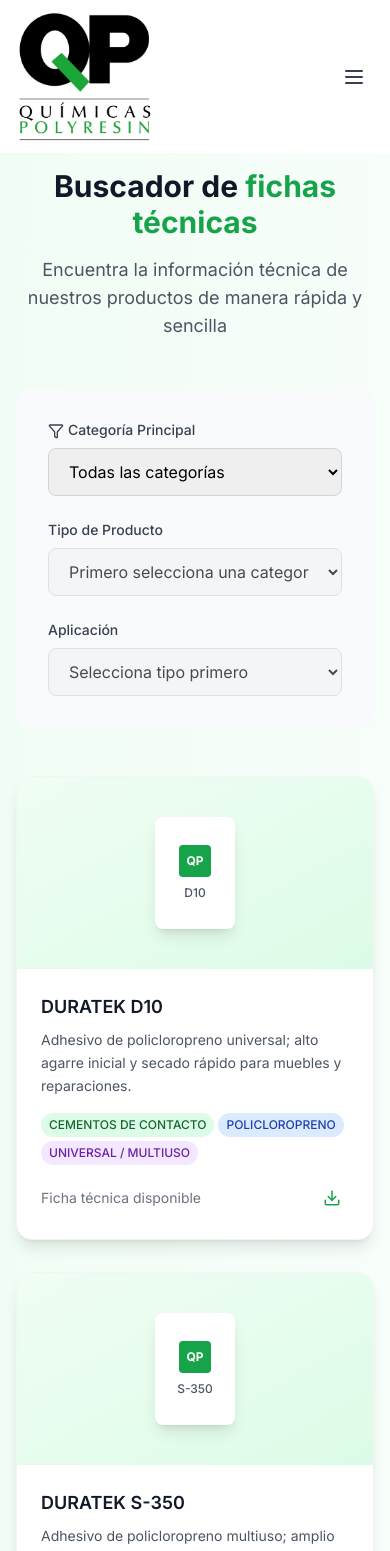
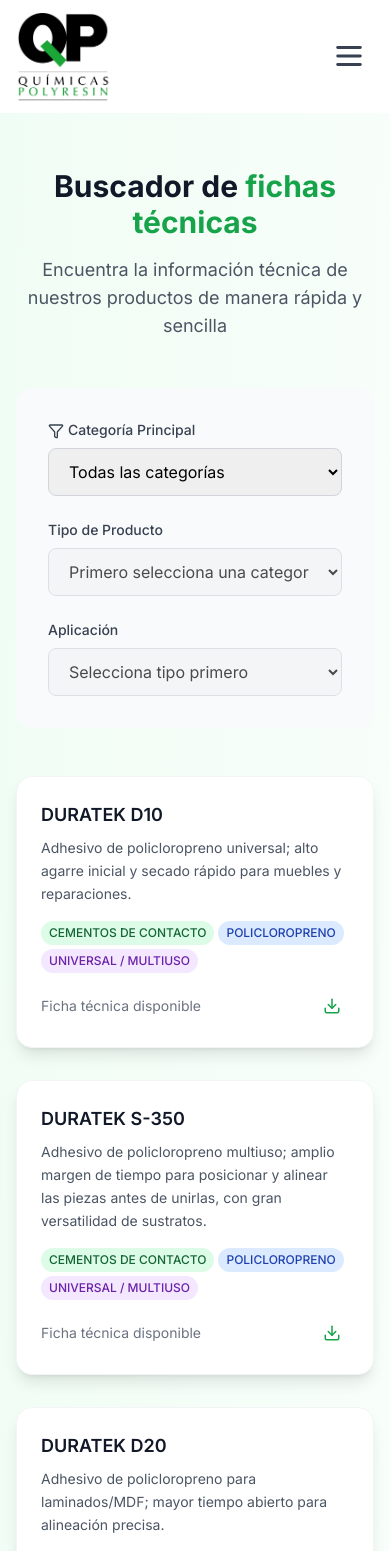
Before and after one commit to Haessler16/polyresin, a Next.js app: page /productos in a window 390 px wide. Shown: the top 1551 px of the page. Built offline with nearby package versions, Linux system fonts and the light colour scheme.

Commit message:
Update Hero, Navbar, and TechnicalDataFinder components for improved responsiveness and layout consistency

```diff
--- a/src/components/Hero.tsx
+++ b/src/components/Hero.tsx
@@ -5,7 +5,7 @@
 export default function Hero() {
   return (
     <section className='pt-24 bg-gradient-to-br from-green-50 to-white'>
-      <div className='max-w-7xl mx-auto px-4 sm:px-6 lg:px-8 py-12 lg:py-16'>
+      <div className='max-w-7xl mx-auto px-4 sm:px-6 lg:px-8 py-12 md:py-14 lg:py-16'>
         <div className='grid lg:grid-cols-2 gap-12 items-center'>
           {/* Content */}
           <motion.div
@@ -26,7 +26,7 @@
                 initial={{ opacity: 0, y: 20 }}
                 animate={{ opacity: 1, y: 0 }}
                 transition={{ delay: 0.4, duration: 0.6 }}
-                className='mt-6 text-lg text-gray-600 leading-relaxed'>
+                className='mt-6 text-sm md:text-lg text-gray-600 leading-relaxed'>
                 Desde <b>1975</b>, en{' '}
                 <span className='text-qp-green font-bold'>
                   {' '}
@@ -45,7 +45,7 @@
                 initial={{ opacity: 0, y: 20 }}
                 animate={{ opacity: 1, y: 0 }}
                 transition={{ delay: 0.5, duration: 0.6 }}
-                className='mt-4 text-lg text-gray-600 leading-relaxed'>
+                className='mt-4 text-sm md:text-lg text-gray-600 leading-relaxed'>
                 Contamos con ingeniería de formulación y sistemas de control de
                 calidad respaldados por normas específicas nacionales e
                 internacionales.
@@ -55,7 +55,7 @@
                 initial={{ opacity: 0, y: 20 }}
                 animate={{ opacity: 1, y: 0 }}
                 transition={{ delay: 0.6, duration: 0.6 }}
-                className='mt-4 text-lg text-gray-600 leading-relaxed'>
+                className='mt-4 text-sm md:text-lg text-gray-600 leading-relaxed'>
                 <strong className='text-qp-green '>Nuestra Misión</strong> es{' '}
                 <b>
                   fabricar y suministrar soluciones químicas confiables que
--- a/src/components/Navbar.tsx
+++ b/src/components/Navbar.tsx
@@ -37,7 +37,11 @@
         <div className='flex justify-between items-center'>
           {/* Logo */}
           <Link href='/' className='flex items-center space-x-2'>
-            <Image src={img} alt='empresa con su nombre' width={140} />
+            <Image
+              src={img}
+              alt='empresa con su nombre'
+              className='w-24 md:w-36'
+            />
           </Link>
 
           {/* Desktop Navigation */}
@@ -65,7 +69,7 @@
             <button
               onClick={() => setIsOpen(!isOpen)}
               className='text-gray-700 hover:text-qp-green p-2 relative'>
-              {isOpen ? <X size={24} /> : <Menu size={24} />}
+              {isOpen ? <X size={34} /> : <Menu size={34} />}
             </button>
           </div>
         </div>
--- a/src/components/TechnicalDataFinder.tsx
+++ b/src/components/TechnicalDataFinder.tsx
@@ -193,7 +193,7 @@
                 )}s both`,
               }}>
               {/* Product Image */}
-              <div className='relative h-48 bg-gradient-to-br from-green-50 to-green-100'>
+              <div className='hidden md:flex md:relative h-48 bg-gradient-to-br from-green-50 to-green-100'>
                 <div className='absolute inset-0 flex items-center justify-center'>
                   <div className='w-20 h-28 bg-white rounded-lg shadow-lg flex items-center justify-center relative'>
                     <div className='text-center'>
```
